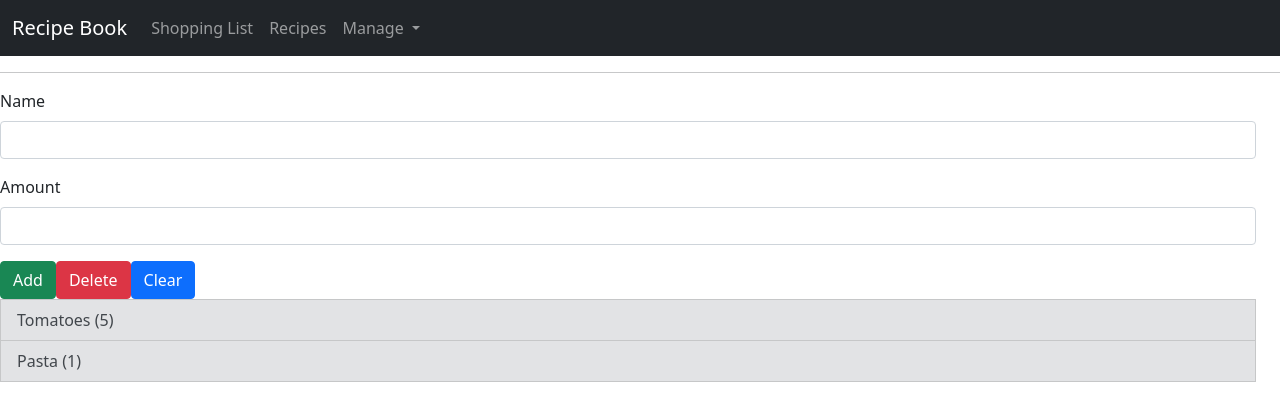
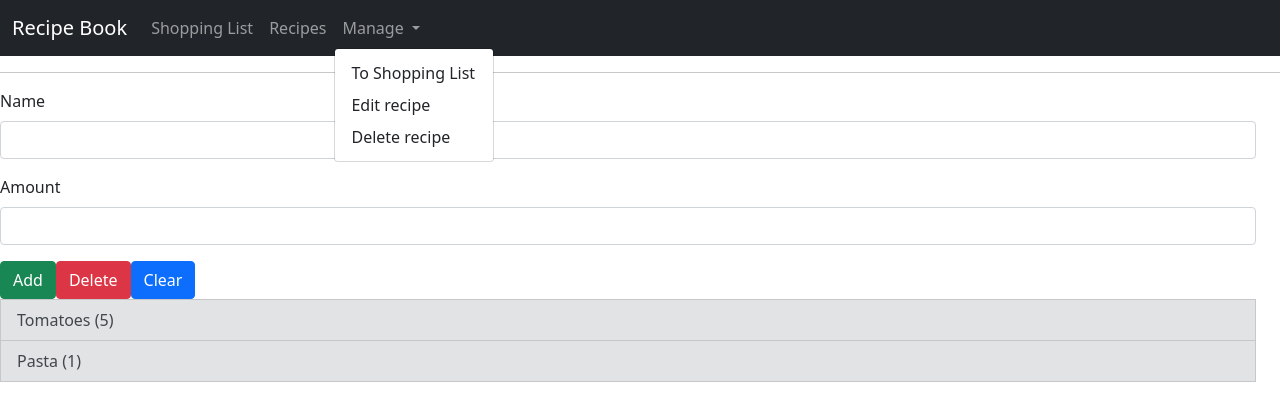
Before and after one commit to Tsonewa/angular-basic-app, an Angular app: page / in a window 1280 px wide. Shown: the top 420 px of the page. Built offline with nearby package versions, Linux system fonts and the light colour scheme.

Commit message:
impl dropdown menu using directives

```diff
--- a/package.json
+++ b/package.json
@@ -19,6 +19,7 @@
     "@angular/platform-browser-dynamic": "~13.1.0",
     "@angular/router": "~13.1.0",
     "bootstrap": "^5.1.3",
+    "popper.js": "^1.16.1",
     "rxjs": "~7.4.0",
     "tslib": "^2.3.0",
     "zone.js": "~0.11.4"
--- a/src/app/app.module.ts
+++ b/src/app/app.module.ts
@@ -10,6 +10,7 @@ import { RecipeDetailComponent } from './recipes/recipe-detail/recipe-detail.com
 import { RecipeItemComponent } from './recipes/recipe-list/recipe-item/recipe-item.component';
 import { ShoppingEditComponent } from './shoping-list/shopping-edit/shopping-edit.component';
 import { ShoppingListComponent } from './shoping-list/shopping-list.component';
+import { DropdownDirective } from './share/dropdown.directive';
 
 @NgModule({
   declarations: [
@@ -20,7 +21,8 @@ import { ShoppingListComponent } from './shoping-list/shopping-list.component';
     RecipeDetailComponent,
     RecipeItemComponent,
     ShoppingEditComponent,
-    ShoppingListComponent
+    ShoppingListComponent,
+    DropdownDirective
   ],
   imports: [
     BrowserModule,
--- a/src/app/header/header.component.html
+++ b/src/app/header/header.component.html
@@ -9,14 +9,14 @@
         <li class="nav-item">
           <a class="nav-link" href="#" (click)="onSelect('recipes')">Recipes</a>
         </li>
-        <li class="nav-item dropdown">
-          <a class="nav-link dropdown-toggle" href="#" id="navbarDropdownMenuLink" role="button" data-bs-toggle="dropdown" aria-expanded="false">
+        <li class="nav-item dropdown" >
+          <a class="nav-link dropdown-toggle" href="#" id="navbarDropdownMenuLink" role="button" data-bs-toggle="dropdown" aria-expanded="false"  >
             Manage
           </a>
-          <ul class="dropdown-menu" aria-labelledby="navbarDropdownMenuLink">
-            <li><a class="dropdown-item" href="#">Action</a></li>
-            <li><a class="dropdown-item" href="#">Another action</a></li>
-            <li><a class="dropdown-item" href="#">Something else here</a></li>
+          <ul class="dropdown-menu" aria-labelledby="navbarDropdownMenuLink" appDropdown>
+            <li><a class="dropdown-item" href="#">To Shopping List</a></li>
+            <li><a class="dropdown-item" href="#">Edit recipe</a></li>
+            <li><a class="dropdown-item" href="#">Delete recipe</a></li>
           </ul>
         </li>
       </ul>
--- /dev/null
+++ b/src/app/share/dropdown.directive.ts
@@ -0,0 +1,11 @@
+import { Directive, HostBinding, HostListener } from "@angular/core";
+
+@Directive({selector: '[appDropdown]'})
+export class DropdownDirective {
+@HostBinding('class.show') isOpen = true;
+
+@HostListener('click') toggleOpen(){
+this.isOpen = !this.isOpen;
+}
+
+}
```
Also changed, not shown: 1 other file (tests, documents, lock files or other folders).
